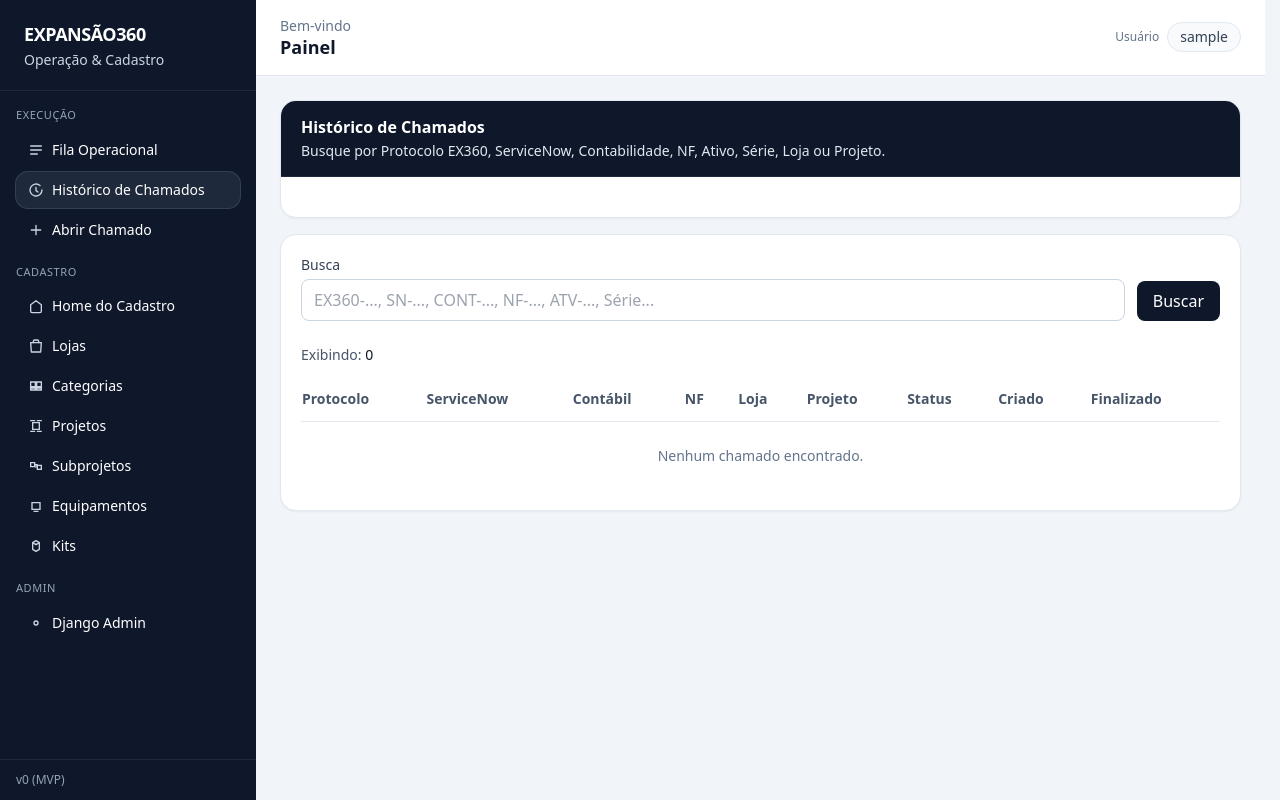
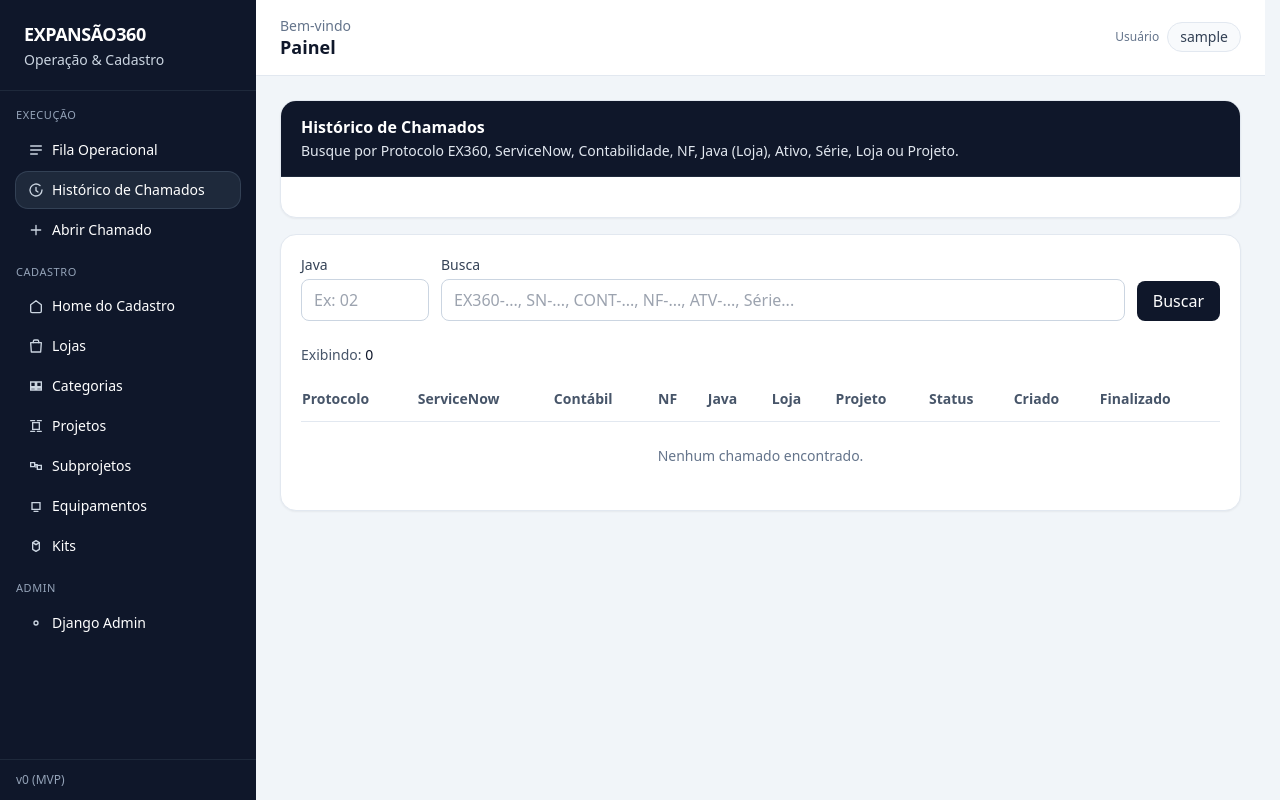
Before and after one commit to JonasFarias93/expansao360, a Django app: page /execucao/historico/ in a window 1280 px wide. Run offline with Django 5.2, Linux system fonts and the light colour scheme; the visitor is signed in with stand-in values (Sample User, id 1); data that the repository does not hold is empty; some libraries are stand-ins or nearby versions.

Commit message:
ui(historico): adiciona filtro dedicado por java e separa coluna loja test(historico): cobre filtro por codigo da loja

```diff
--- a/web/execucao/templates/execucao/historico_chamados.html
+++ b/web/execucao/templates/execucao/historico_chamados.html
@@ -1,15 +1,25 @@
-<!--historico.html-->
+{# historico.html #}
 
 {% extends "base.html" %}
 
 {% block title %}Histórico — EXPANSÃO360{% endblock %}
 
 {% block content %}
-  {% include "components/_card.html" with title="Histórico de Chamados" subtitle="Busque por Protocolo EX360, ServiceNow, Contabilidade, NF, Ativo, Série, Loja ou Projeto." content="" %}
+  {% include "components/_card.html" with title="Histórico de Chamados" subtitle="Busque por Protocolo EX360, ServiceNow, Contabilidade, NF, Java (Loja), Ativo, Série, Loja ou Projeto." content="" %}
   <div class="mt-4"></div>
 
   <div class="bg-white rounded-2xl shadow-sm border border-slate-200 p-5">
     <form method="get" class="flex gap-3 items-end">
+      <div class="w-32">
+        <label class="block text-sm font-medium text-slate-700 mb-1">Java</label>
+        <input
+          name="java"
+          value="{{ java }}"
+          placeholder="Ex: 02"
+          class="w-full rounded-lg border border-slate-300 px-3 py-2 focus:outline-none focus:ring-2 focus:ring-slate-900"
+        />
+      </div>
+
       <div class="flex-1">
         <label class="block text-sm font-medium text-slate-700 mb-1">Busca</label>
         <input
@@ -27,7 +37,7 @@
         Buscar
       </button>
 
-      {% if q %}
+      {% if q or java %}
         <a href="?" class="text-sm text-slate-600 hover:underline pb-2">Limpar</a>
       {% endif %}
     </form>
@@ -44,6 +54,7 @@
             <th class="py-3 pr-4">ServiceNow</th>
             <th class="py-3 pr-4">Contábil</th>
             <th class="py-3 pr-4">NF</th>
+            <th class="py-3 pr-4">Java</th>
             <th class="py-3 pr-4">Loja</th>
             <th class="py-3 pr-4">Projeto</th>
             <th class="py-3 pr-4">Status</th>
@@ -51,21 +62,34 @@
             <th class="py-3 pr-4">Finalizado</th>
           </tr>
         </thead>
+
         <tbody class="divide-y divide-slate-100">
           {% for c in chamados %}
             <tr class="hover:bg-slate-50">
               <td class="py-3 pr-4 font-medium">
                 <a
                   href="{% url 'execucao:chamado_detalhe' c.id %}"
-                      class="text-indigo-600 hover:underline">
+                  class="text-indigo-600 hover:underline"
+                >
                   {{ c.protocolo|default:c.id }}
                 </a>
               </td>
+
               <td class="py-3 pr-4">{{ c.servicenow_numero|default:"-" }}</td>
               <td class="py-3 pr-4">{{ c.contabilidade_numero|default:"-" }}</td>
               <td class="py-3 pr-4">{{ c.nf_saida_numero|default:"-" }}</td>
-                <td class="py-3 pr-4">{{ c.loja }}</td>
-                <td class="py-3 pr-4">{{ c.projeto }}</td>
+
+              <td class="py-3 pr-4">{{ c.loja.codigo|default:"-" }}</td>
+              <td class="py-3 pr-4">{{ c.loja.nome|default:"-" }}</td>
+
+              <td class="py-3 pr-4">
+                {% if c.projeto %}
+                  {{ c.projeto.codigo }} - {{ c.projeto.nome }}
+                {% else %}
+                  -
+                {% endif %}
+              </td>
+
               <td class="py-3 pr-4">
                 {% if c.status == "ABERTO" %}
                   <span class="inline-flex items-center rounded-full bg-slate-100 px-2 py-1 text-xs font-medium text-slate-700">
@@ -91,13 +115,12 @@
             </tr>
           {% empty %}
             <tr>
-                <td class="py-6 text-slate-500 text-center" colspan="9">
+              <td class="py-6 text-slate-500 text-center" colspan="10">
                 Nenhum chamado encontrado.
               </td>
             </tr>
           {% endfor %}
         </tbody>
-
       </table>
     </div>
   </div>
--- a/web/execucao/views.py
+++ b/web/execucao/views.py
@@ -384,9 +384,15 @@ class HistoricoView(CapabilityRequiredMixin, TemplateView):
         ctx = super().get_context_data(**kwargs)
 
         q = (self.request.GET.get("q") or "").strip()
+        java = (self.request.GET.get("java") or "").strip()
 
         chamados = Chamado.objects.all().select_related("loja", "projeto").order_by("-criado_em")
 
+        # Filtro dedicado: Java (código da loja)
+        if java:
+            chamados = chamados.filter(loja__codigo__startswith=java)
+
+        # Busca livre
         if q:
             chamados = chamados.filter(
                 Q(protocolo__icontains=q)
@@ -404,6 +410,7 @@ class HistoricoView(CapabilityRequiredMixin, TemplateView):
             ).distinct()
 
         ctx["q"] = q
+        ctx["java"] = java
         ctx["chamados"] = chamados[:200]
         return ctx
 
```
Also changed, not shown: web/execucao/tests/test_historico_filtro_java.py (added, +41 -0 lines). Lines whose indentation alone changed are shown as unchanged.
